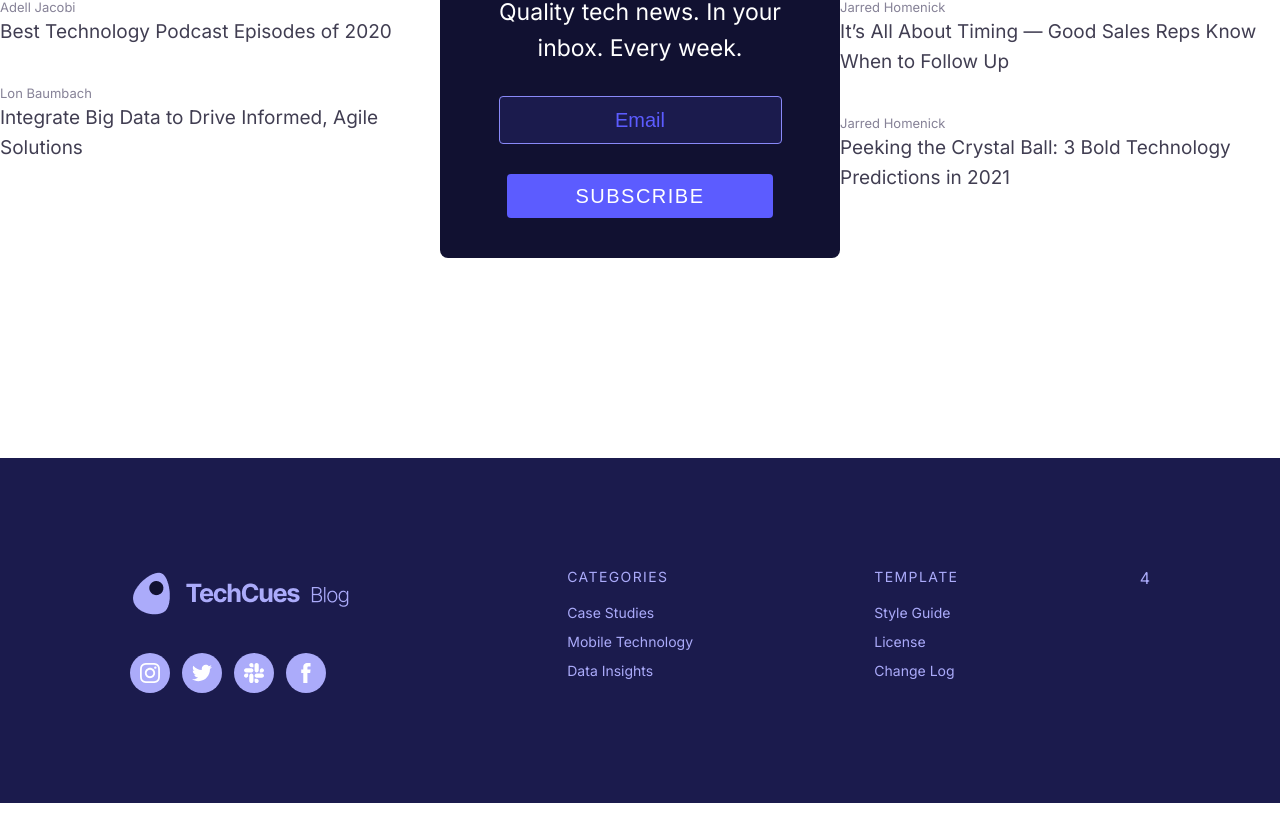
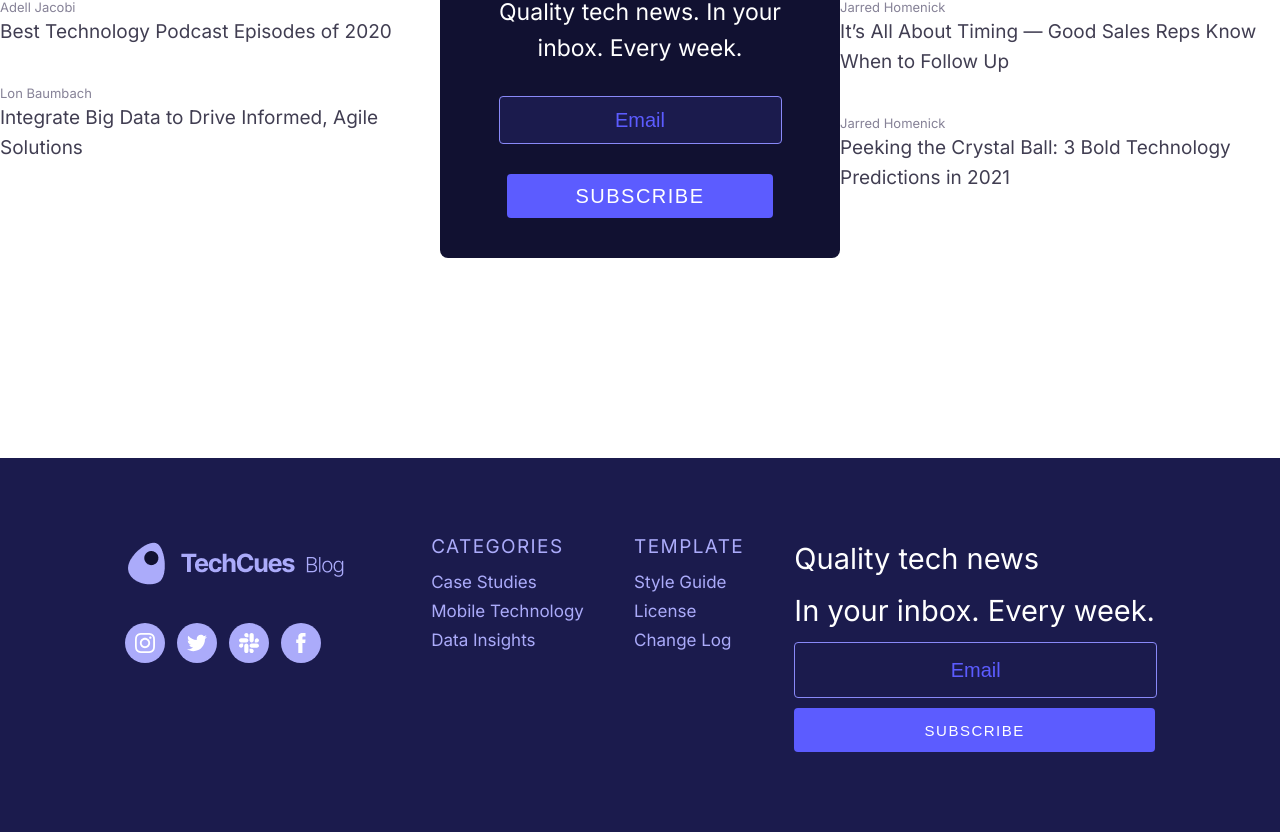
Before and after one commit to AirMous3/TechCues, a React (Create React App) app: page / in a window 1280 px wide. Shown: the part 2830-3662 px from the top of the page. Before the commit the page ends 3633 px from the top, so only its background shows below. Built offline with nearby package versions, Linux system fonts and the light colour scheme.

Commit message:
improve: add small subscribe to footer

```diff
--- a/src/components/Footer/components.js
+++ b/src/components/Footer/components.js
@@ -1,10 +1,12 @@
 import styled from 'styled-components';
 
+import { FormInput } from '@/components/GetStartedForm/components';
+import {Button} from '@/components/Button';
 
 export const StyledFooter = styled.footer`
   display: flex;
   justify-content: space-between;
-  padding: 110px 130px;
+  padding: 80px 125px;
   background: ${({ theme }) => theme.colors.footer};
   color: ${({ theme }) => theme.colors.footerIcons};
 `;
@@ -29,14 +31,27 @@ export const Logo = styled.a`
 `;
 export const CategoriesWrapper = styled.div``;
 export const CategoriesTitle = styled.div`
-  font-size: 14px;
+  font-size: 19px;
   line-height: 18px;
   letter-spacing: 1.4px;
   text-transform: uppercase;
   margin-bottom: 12px;
 `;
 export const FooterLi = styled.li`
-  font-size: 14px;
+  font-size: 17px;
   line-height: 29px;
   cursor: pointer;
 `;
+export const FooterInput = styled(FormInput)`
+  padding: 12px 0;
+  width: 100%;
+`;
+export const FooterSubscribeWrapper = styled.div`
+  font-size: 29px;
+  line-height: 42px;
+  color: ${({ theme }) => theme.colors.white};
+  display: flex;
+  flex-direction: column;
+  gap: 10px;
+`;
+export const FooterButton = styled(Button)``
--- a/src/components/Footer/index.js
+++ b/src/components/Footer/index.js
@@ -5,8 +5,10 @@ import slackLogo from '@/assets/slackIcon.svg';
 import twitterLogo from '@/assets/twitterIcon.svg';
 
 import {
-  CategoriesTitle,
+  CategoriesTitle, FooterButton,
+  FooterInput,
   FooterLi,
+  FooterSubscribeWrapper,
   Logo,
   LogosContainer,
   LogosWrapper,
@@ -52,7 +54,12 @@ export const Footer = () => {
         </ul>
       </div>
 
-      <div>4</div>
+      <FooterSubscribeWrapper>
+        <div>Quality tech news</div>
+        <div>In your inbox. Every week.</div>
+        <FooterInput placeholder="Email" />
+        <FooterButton>Subscribe</FooterButton>
+      </FooterSubscribeWrapper>
     </StyledFooter>
   );
 };
```
